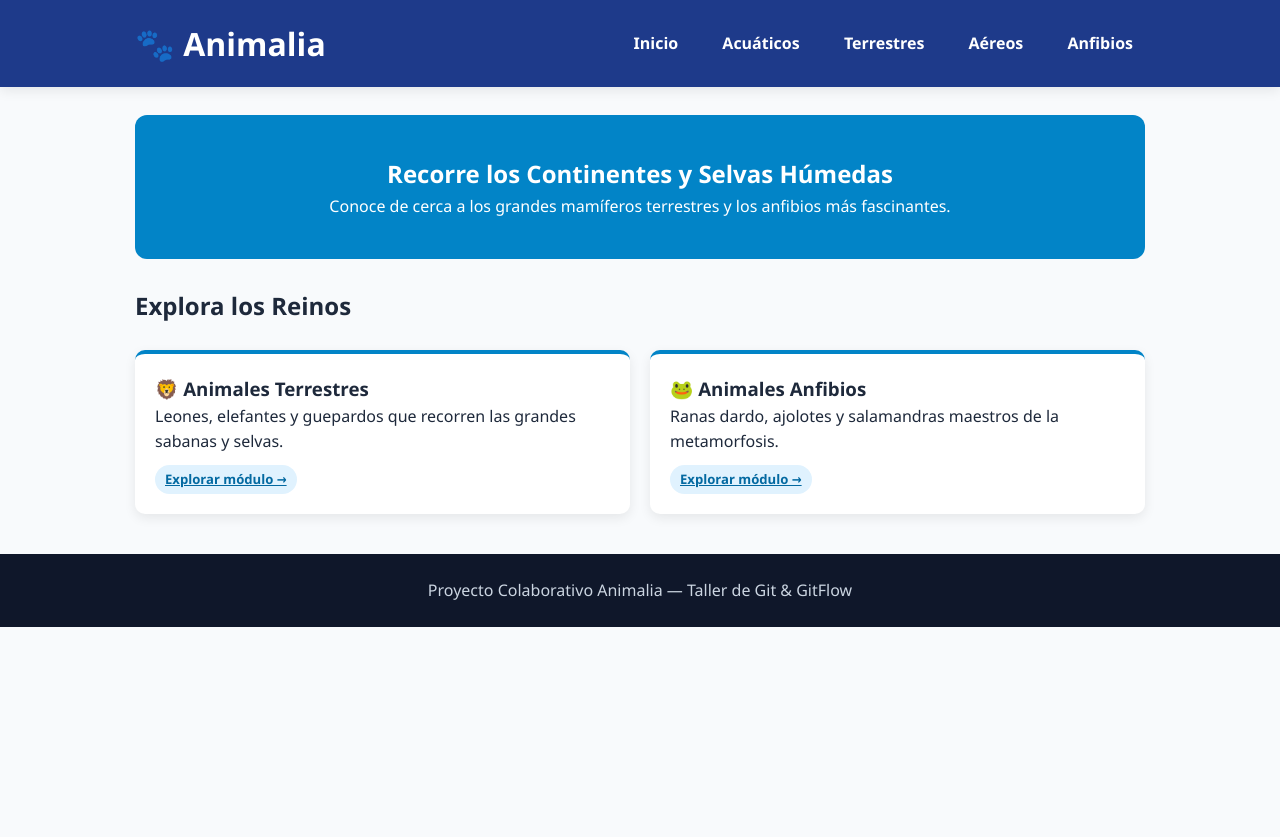
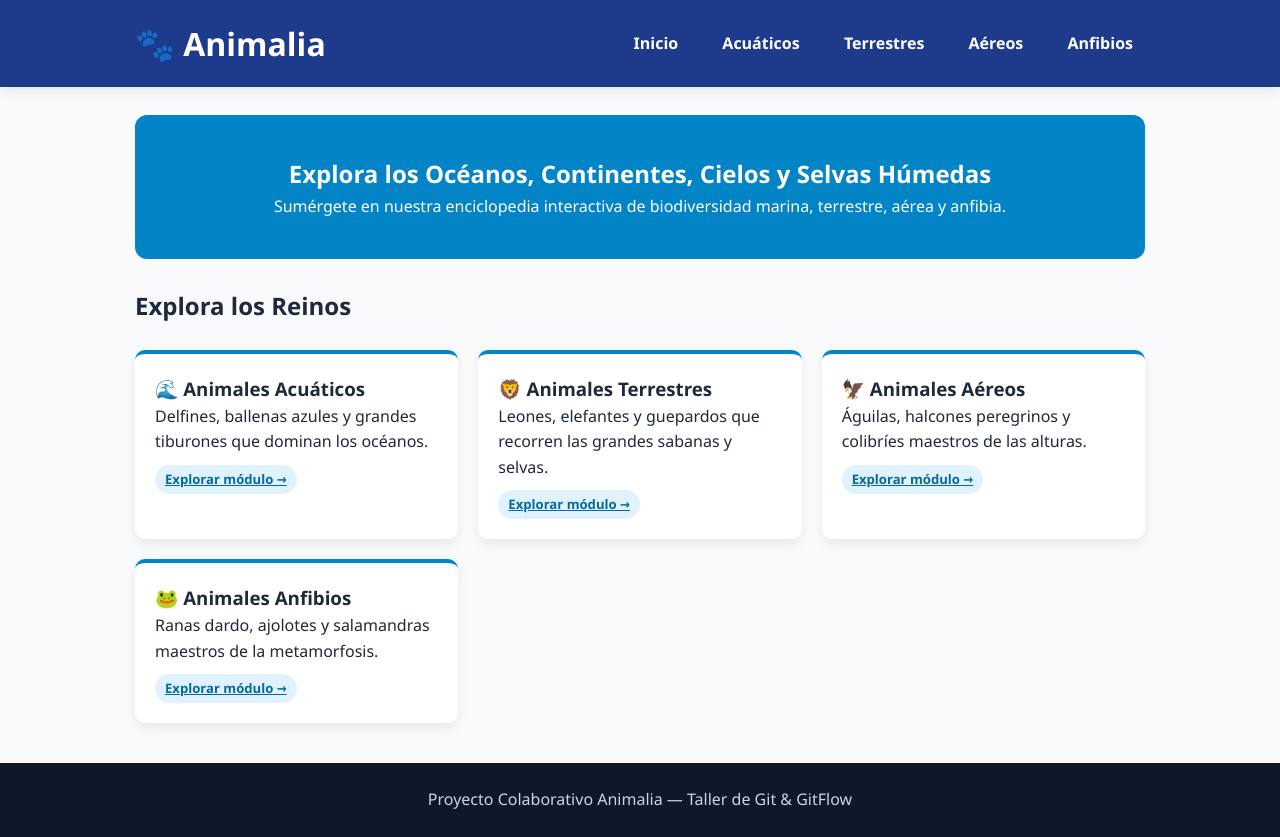
Before and after one commit to Diddier10/animalia-gitflow, a plain HTML site: page index.html in a window 1280 px wide. Before the commit the page ends 800 px from the top, so only its background shows below. Drawn offline with Linux system fonts and the light colour scheme.

Commit message:
fix(home): resolve merge conflict and integrate all four animal kingdom cards

```diff
--- a/index.html
+++ b/index.html
@@ -21,20 +21,32 @@
   </header>
 
   <main class="container">
-    <!-- ZONA DE CONFLICTO PAREJA A (CODERS 1 Y 2): HERO BANNER -->
+    <!-- PORTADA UNIFICADA POR CODERS 1 Y 2 -->
     <section id="hero-banner" class="hero-banner">
-      <h2>Recorre los Continentes y Selvas Húmedas</h2>
-      <p>Conoce de cerca a los grandes mamíferos terrestres y los anfibios más fascinantes.</p>
+      <h2>Explora los Océanos, Continentes, Cielos y Selvas Húmedas</h2>
+      <p>Sumérgete en nuestra enciclopedia interactiva de biodiversidad marina, terrestre, aérea y anfibia.</p>
     </section>
 
-    <!-- ZONA DE TARJETAS DEL CATÁLOGO -->
+    <!-- CATÁLOGO COMPLETO CON LAS 4 CATEGORÍAS -->
     <section id="catalogo-reinos" class="catalogo-section">
       <h2>Explora los Reinos</h2>
       <div class="card-grid">
         <article class="card">
+          <h3>🌊 Animales Acuáticos</h3>
+          <p>Delfines, ballenas azules y grandes tiburones que dominan los océanos.</p>
+          <a href="acuaticos.html" class="badge">Explorar módulo &rarr;</a>
+        </article>
+
+        <article class="card">
           <h3>🦁 Animales Terrestres</h3>
           <p>Leones, elefantes y guepardos que recorren las grandes sabanas y selvas.</p>
           <a href="terrestres.html" class="badge">Explorar módulo &rarr;</a>
+        </article>
+
+        <article class="card">
+          <h3>🦅 Animales Aéreos</h3>
+          <p>Águilas, halcones peregrinos y colibríes maestros de las alturas.</p>
+          <a href="aereos.html" class="badge">Explorar módulo &rarr;</a>
         </article>
 
         <article class="card">
```
